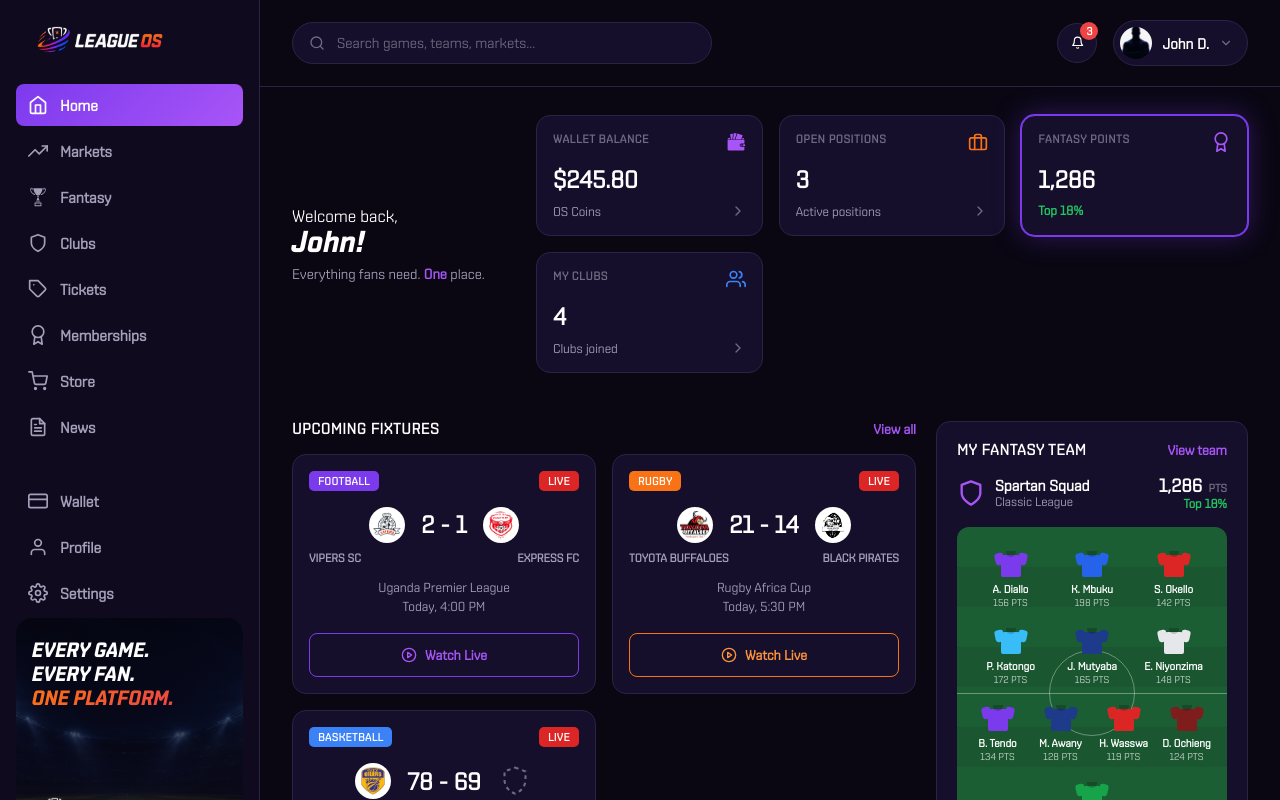
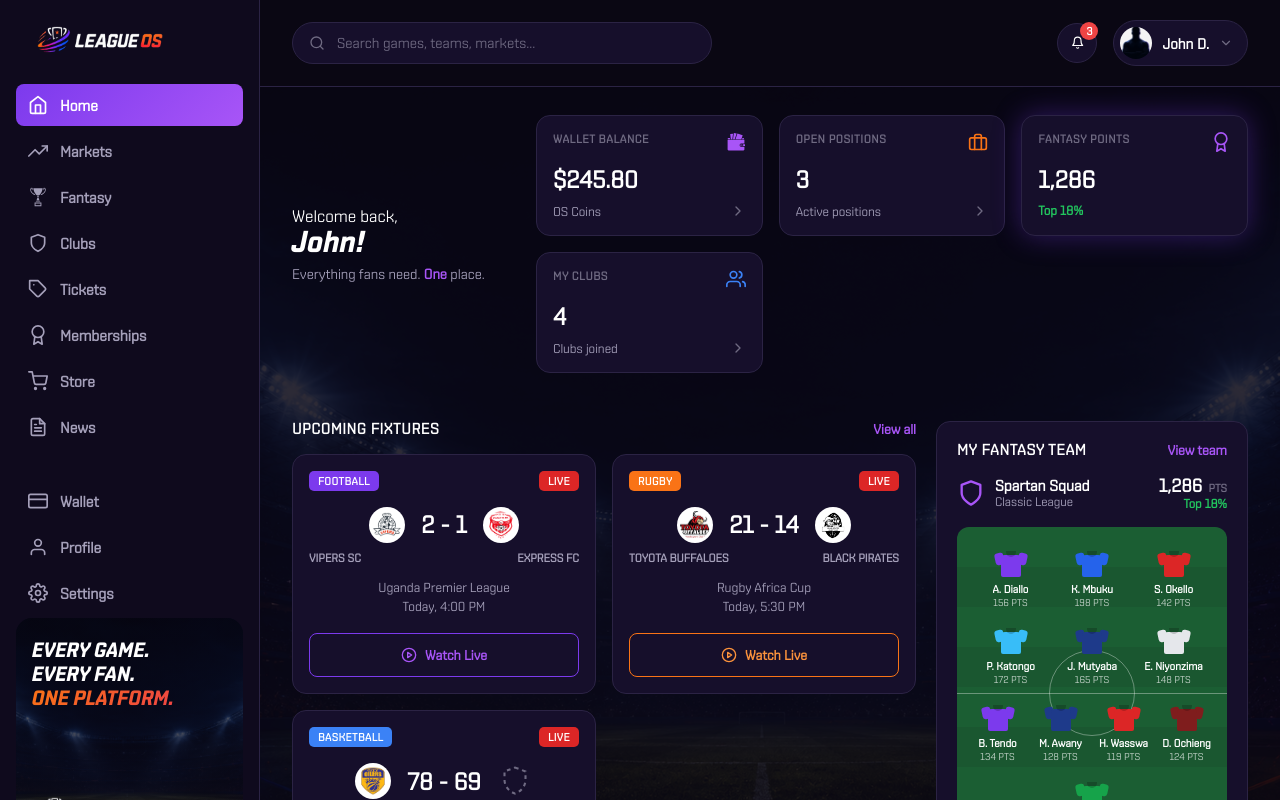
Before and after one commit to LEAGUE-OS-NEW/leagueos_frontend, a React (Vite) app: page /fandashboard in a window 1280 px wide. Shown: the top 800 px of the page. Built offline with nearby package versions, Linux system fonts and the light colour scheme.

Commit message:
feat: add stadium background and footer to fan dashboard, remove stat card border highlight

```diff
--- a/src/pages/fan/FanDashboard.css
+++ b/src/pages/fan/FanDashboard.css
@@ -10,12 +10,32 @@
 }
 
 .fan-dashboard-content {
+  position: relative;
   padding: clamp(16px, 4vw, 28px) clamp(16px, 4vw, 32px);
   max-width: 1600px;
   margin: 0 auto;
   display: flex;
   flex-direction: column;
   gap: 24px;
+  background-image: url('/images/stadium-bg.png');
+  background-size: cover;
+  background-position: center;
+  background-repeat: no-repeat;
+  background-attachment: fixed;
+}
+
+.fan-dashboard-content::before {
+  content: '';
+  position: absolute;
+  inset: 0;
+  background: var(--overlay-section);
+  z-index: 0;
+}
+
+@media (max-width: 767px) {
+  .fan-dashboard-content {
+    background-attachment: scroll;
+  }
 }
 
 .dashboard-card-heading-row {
@@ -64,6 +84,8 @@
 }
 
 .dashboard-columns {
+  position: relative;
+  z-index: 1;
   display: grid;
   grid-template-columns: 2fr 1fr;
   gap: 20px;
--- a/src/pages/fan/FanDashboard.tsx
+++ b/src/pages/fan/FanDashboard.tsx
@@ -1,6 +1,7 @@
 import { useEffect, useState } from 'react';
 import Sidebar from '../../components/fan/Sidebar';
 import Topbar from '../../components/fan/Topbar';
+import Footer from '../../components/landing/Footer';
 import WelcomeStats from './sections/WelcomeStats';
 import UpcomingFixtures from './sections/UpcomingFixtures';
 import MarketUpdate from './sections/MarketUpdate';
@@ -52,6 +53,7 @@ function FanDashboard() {
             </div>
           </div>
         </div>
+        <Footer />
       </div>
     </div>
   );
--- a/src/pages/fan/sections/WelcomeStats.css
+++ b/src/pages/fan/sections/WelcomeStats.css
@@ -1,4 +1,6 @@
 .welcome-stats {
+  position: relative;
+  z-index: 1;
   display: flex;
   flex-wrap: wrap;
   align-items: center;
@@ -56,8 +58,7 @@
 }
 
 .stat-card.highlighted {
-  border-color: var(--color-primary);
-  box-shadow: 0 0 0 1px var(--color-primary), 0 0 28px rgba(124, 58, 237, 0.35);
+  box-shadow: 0 0 28px rgba(124, 58, 237, 0.35);
 }
 
 .stat-card-header {
```
